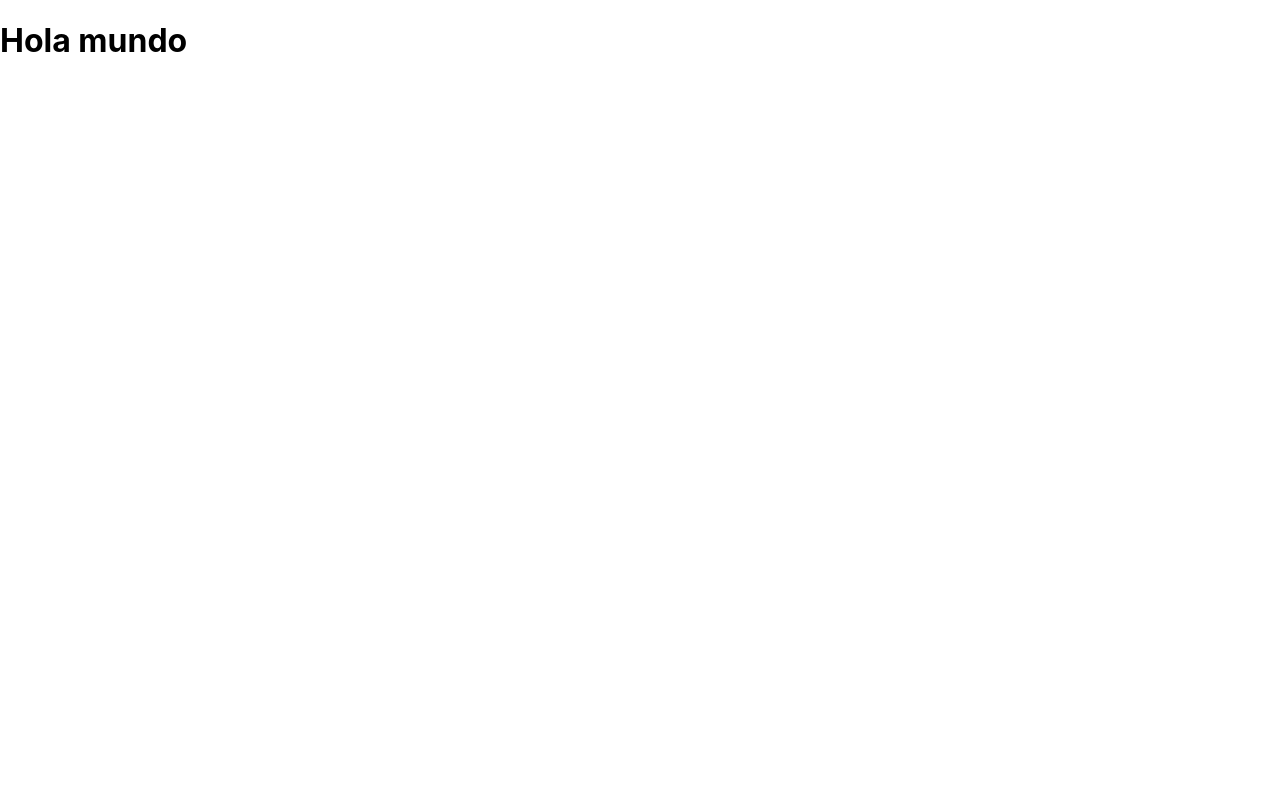
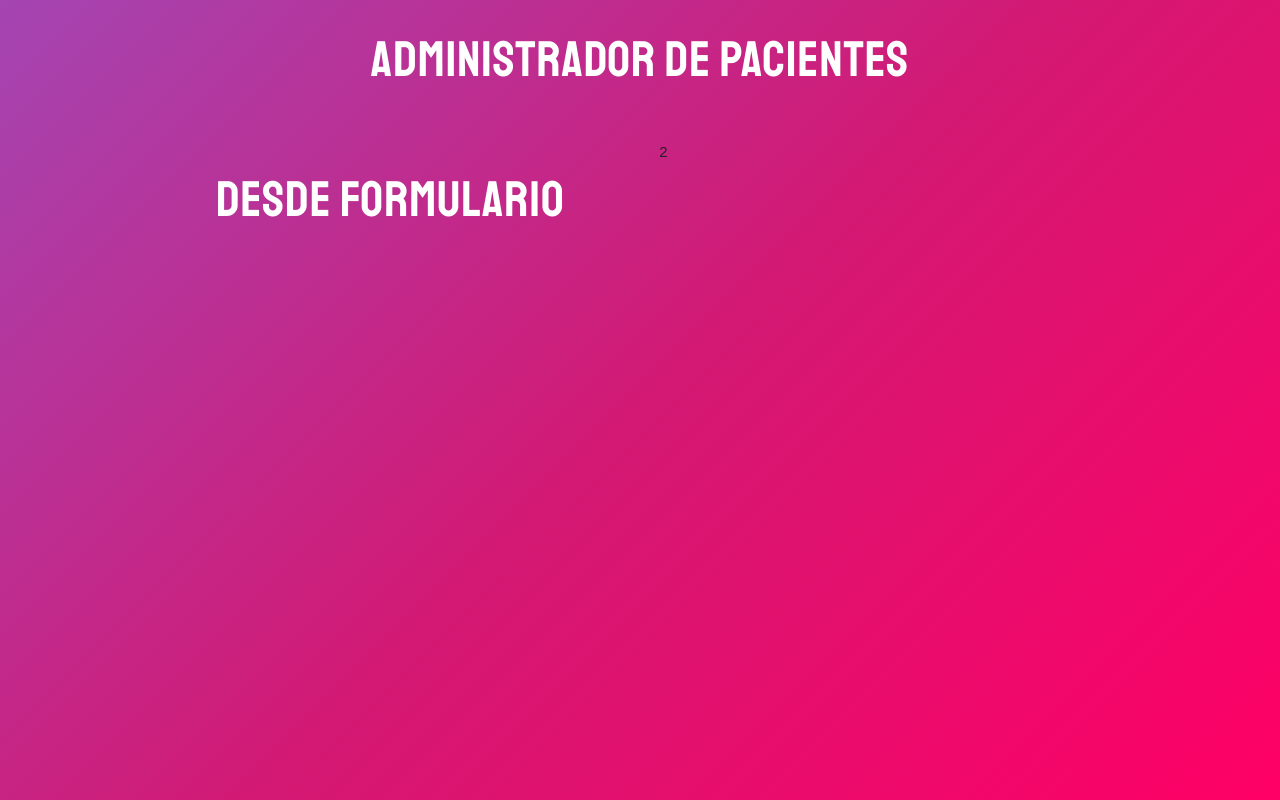
Before and after one commit to eskalona17/react-dates-app, a React (Create React App) app: page / in a window 1280 px wide. Built offline with nearby package versions, Linux system fonts and the light colour scheme.

Commit message:
creating first component and adding skeleton instead bootstrap

```diff
--- a/public/index.html
+++ b/public/index.html
@@ -25,6 +25,9 @@
       Learn how to configure a non-root public URL by running `npm run build`.
     -->
     <title>React App</title>
+    <link rel="stylesheet" href="https://cdnjs.cloudflare.com/ajax/libs/normalize/8.0.1/normalize.min.css">
+    <link href="https://fonts.googleapis.com/css?family=Staatliches" rel="stylesheet">
+    <link rel="stylesheet" href="https://cdnjs.cloudflare.com/ajax/libs/skeleton/2.0.4/skeleton.min.css">
   </head>
   <body>
     <noscript>You need to enable JavaScript to run this app.</noscript>
--- a/src/App.css
+++ /dev/null
@@ -1,38 +0,0 @@
-.App {
-  text-align: center;
-}
-
-.App-logo {
-  height: 40vmin;
-  pointer-events: none;
-}
-
-@media (prefers-reduced-motion: no-preference) {
-  .App-logo {
-    animation: App-logo-spin infinite 20s linear;
-  }
-}
-
-.App-header {
-  background-color: #282c34;
-  min-height: 100vh;
-  display: flex;
-  flex-direction: column;
-  align-items: center;
-  justify-content: center;
-  font-size: calc(10px + 2vmin);
-  color: white;
-}
-
-.App-link {
-  color: #61dafb;
-}
-
-@keyframes App-logo-spin {
-  from {
-    transform: rotate(0deg);
-  }
-  to {
-    transform: rotate(360deg);
-  }
-}
--- a/src/App.js
+++ b/src/App.js
@@ -1,10 +1,22 @@
-import React from 'react';
-import './App.css';
+import React from 'react'
+import Formulario from './components/Formulario'
 
 function App() {
-  return (
-    <h1>Hola mundo</h1>
-  );
+    return(
+        <>
+        <h1>Administrador de Pacientes</h1>
+        <div className="container">
+            <div className="row">
+                <div className="one-half column">
+                    <Formulario/>
+                </div>
+                <div className="one-half column">
+                    2
+                </div>
+            </div>
+        </div>
+        </>
+    )
 }
 
-export default App;
+export default App
--- /dev/null
+++ b/src/components/Formulario.js
@@ -0,0 +1,9 @@
+import React from 'react'
+
+const Formulario = () => {
+    return(
+        <h1>desde Formulario</h1>
+    )
+}
+
+export default Formulario
--- a/src/index.css
+++ b/src/index.css
@@ -1,13 +1,93 @@
-body {
-  margin: 0;
-  font-family: -apple-system, BlinkMacSystemFont, 'Segoe UI', 'Roboto', 'Oxygen',
-    'Ubuntu', 'Cantarell', 'Fira Sans', 'Droid Sans', 'Helvetica Neue',
-    sans-serif;
-  -webkit-font-smoothing: antialiased;
-  -moz-osx-font-smoothing: grayscale;
-}
+html {
+    min-height: 100%;
+  }
+  body {
+    margin: 0;
+    padding: 0;
+    font-family: sans-serif;
+    background-image: linear-gradient(-225deg, #A445B2 0%, #D41872 52%, #FF0066 100%);
+    min-height: 100%;
+    padding-bottom: 5rem;
+  }
+  h1, h2  {
+    color: white;
+    padding: 3rem 0;
+    text-align: center;
 
-code {
-  font-family: source-code-pro, Menlo, Monaco, Consolas, 'Courier New',
-    monospace;
-}
+    text-transform: uppercase;
+
+    font-family: 'Staatliches', cursive;
+    letter-spacing: 1px;
+  }
+  .lista-citas .media {
+    border-bottom: 1px solid #e1e1e1;
+    padding-bottom: 3rem;
+  }
+
+  .lista-citas .media:last-of-type{
+    border-bottom: 0;
+  }
+  .lista-citas .media-body p {
+    margin:0;
+  }
+  .lista-citas .media-body button {
+    margin-top: 1rem!important;
+  }
+  .lista-citas .media-body span {
+    font-weight: bold;
+  }
+
+  label {
+    color: white;
+  }
+
+  input[type="date"],
+  input[type="time"] {
+    height: 38px;
+      padding: 6px 10px;
+      background-color: #fff;
+      border: 1px solid #D1D1D1;
+      border-radius: 4px;
+      box-shadow: none;
+      box-sizing: border-box;
+  }
+
+  .cita {
+    padding: 2rem;
+    background: white;
+    border-bottom: 1px solid #e1e1e1;
+    color: black;
+  }
+
+  .cita p {
+    font-weight: bold;
+    margin-bottom: .8rem;
+  }
+  .cita p span {
+    font-weight: normal;
+
+  }
+  .cita:first-of-type {
+    border-top-left-radius: 1rem;
+    border-top-right-radius: 1rem;
+  }
+  .cita:last-of-type {
+    border-bottom-left-radius: 1rem;
+    border-bottom-right-radius: 1rem;
+  }
+  .button.eliminar,
+  .button.eliminar:hover {
+    background-color: #c10059;
+    color: white;
+    margin-top: 2rem;
+  }
+
+  .alerta-error {
+    background-color: white;
+    color: red;
+    padding: 1rem;
+    font-size: 2rem;
+    text-transform: uppercase;
+    text-align: center;
+    font-family:  'Staatliches', cursive;
+  }
--- a/src/index.js
+++ b/src/index.js
@@ -1,7 +1,7 @@
 import React from 'react';
 import ReactDOM from 'react-dom';
+import App from './App';
 import './index.css';
-import App from './App';
 
 ReactDOM.render(
   <React.StrictMode>
```
Also changed, not shown: src/setupTests.js (deleted, +0 -5 lines), 1 other file (tests, documents, lock files or other folders).
